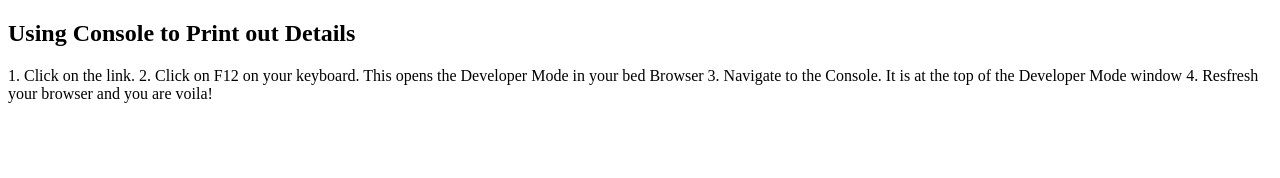
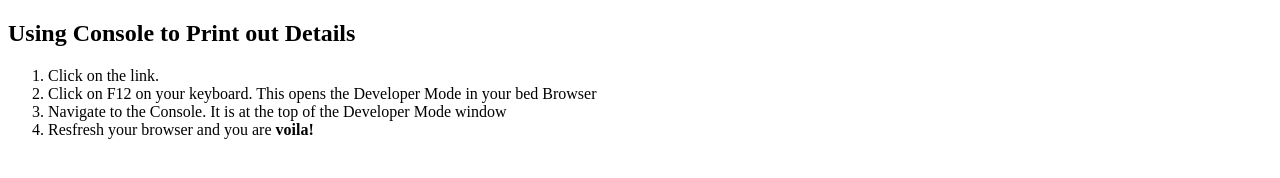
Before and after one commit to Perpy-del/JavaScript-Print, a plain HTML site: page index.html in a window 1280 px wide. Drawn offline with Linux system fonts and the light colour scheme; a script that the page names is missing.

Commit message:
Made some corrections...

```diff
--- a/index.html
+++ b/index.html
@@ -10,10 +10,12 @@
 <body>
   <h2>Using Console to Print out Details</h2>
   <p>
-    1. Click on the link.
-    2. Click on F12 on your keyboard. This opens the Developer Mode in your bed Browser
-    3. Navigate to the Console. It is at the top of the Developer Mode window
-    4. Resfresh your browser and you are voila!
+    <ol>
+    <li>Click on the link.</li>
+    <li>Click on F12 on your keyboard. This opens the Developer Mode in your bed Browser</li>
+    <li>Navigate to the Console. It is at the top of the Developer Mode window</li>
+    <li>Resfresh your browser and you are <strong>voila!</strong>
+    </ol></li>
   </p>
 <script src="script.js" type="text/javascript">
     const aboutMe = {
```
